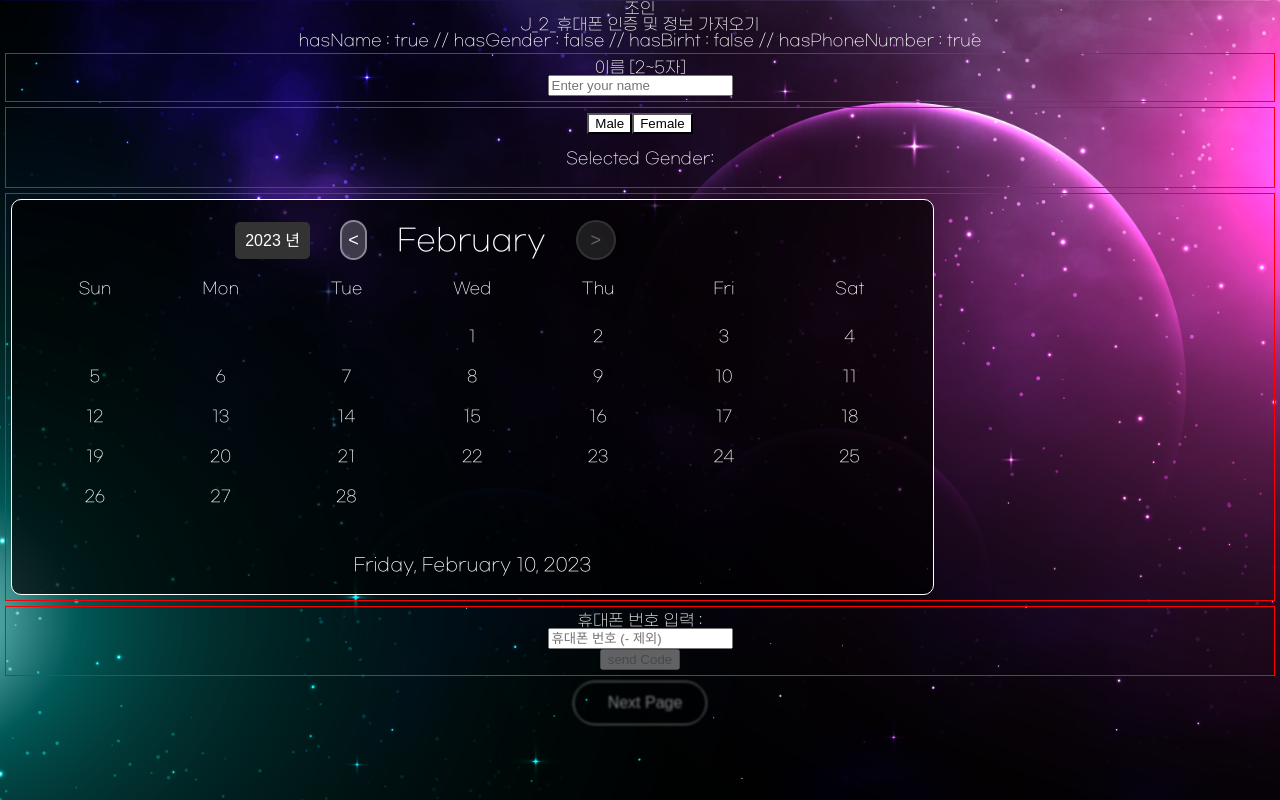
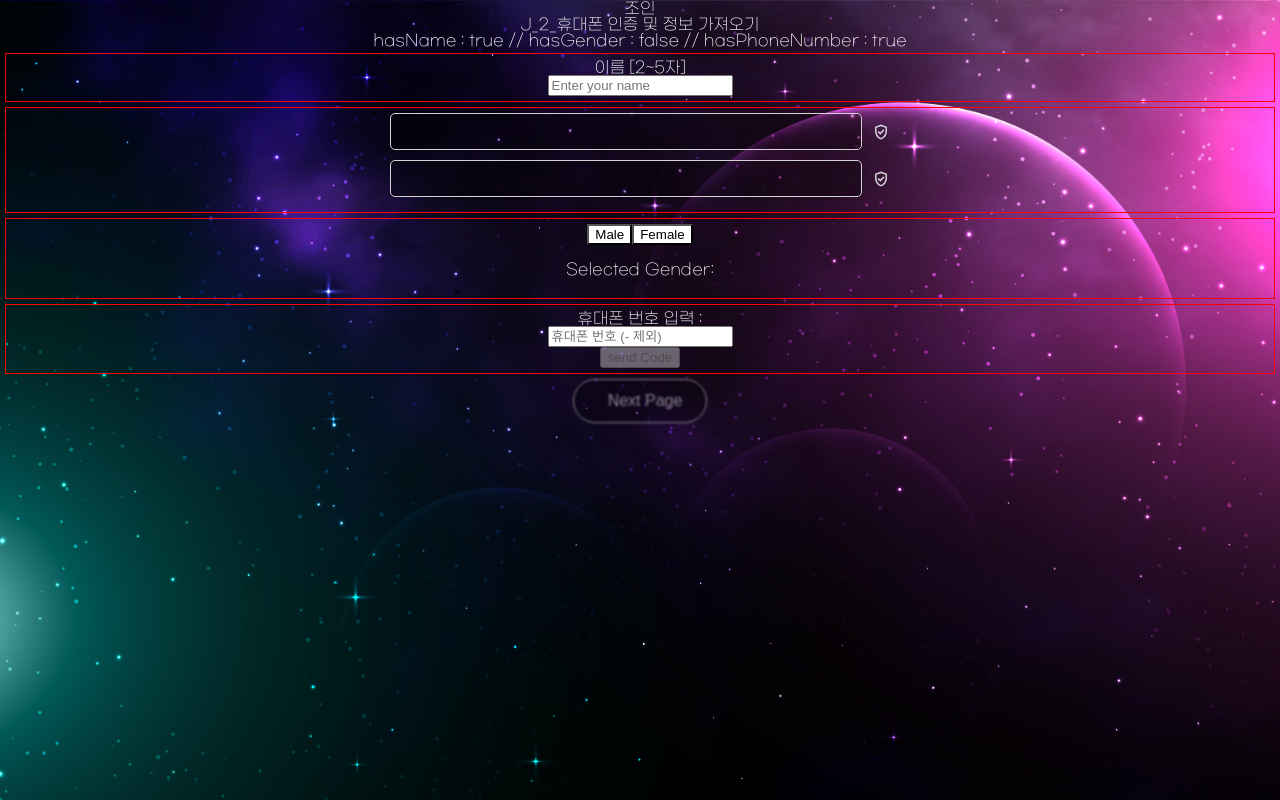
Before and after one commit to Hoony-JSG/RendezBoo, a React (Create React App) app in the folder A107-front/a107-app/: page /join in a window 1280 px wide. Built offline with nearby package versions, Linux system fonts and the light colour scheme.

Commit message:
feat: 비밀번호 생성기 구현

```diff
--- /dev/null
+++ b/A107-front/a107-app/src/Styles/JoinPasswordStyle.css
@@ -0,0 +1,53 @@
+.password-input-container {
+  display: flex;
+  flex-direction: column;
+  align-items: center;
+  justify-content: center;
+}
+
+.password-input {
+  display: flex;
+  align-items: center;
+  margin-bottom: 10px;
+  width: 100%;
+  max-width: 500px;
+}
+
+.PWinput {
+  background-color: rgba(0, 0, 0, 0.3);
+  border: 1px solid lightgray;
+  border-radius: 5px;
+  padding: 10px;
+  color: white;
+  width: 100%;
+}
+
+.validation-icon {
+  font-size: 20px;
+  margin-left: 10px;
+}
+
+.success {
+  animation: glowing 3s ease-in-out infinite alternate;
+  border-radius: 10px;
+}
+
+@keyframes glowing {
+  from {
+    box-shadow: 1px 1px 20px rgba(255, 255, 224, 0);
+  }
+  to {
+    box-shadow: 1px 1px 20px rgba(255, 255, 224, 0);
+  }
+}
+
+.error {
+  color: lightgray;
+}
+
+.error-message {
+  color: lightgray;
+  margin-top: 5px;
+  text-align: center;
+  width: 100%;
+}
--- a/A107-front/a107-app/src/components/JoinComponents/JoinItem2nd.jsx
+++ b/A107-front/a107-app/src/components/JoinComponents/JoinItem2nd.jsx
@@ -1,21 +1,22 @@
 import '../../Styles/temp_border_style.css'
-import JoinItemBirth from './JoinItemBirth'
+
 import JoinItemName from './JoinItemName'
 import JoinItemPhoneNumber from './JoinItemPhoneNumber'
 import JoinItemGender from './JoinItemGender'
 import { useState } from 'react'
 import NextPageButton from './NextPageButton'
+import JoinPassword from './JoinPassword'
 
 const JoinItem2nd = (props) => {
   const [hasName, setHasName] = useState(true)
   const [hasGender, setHasGender] = useState(false)
-  const [hasBirth, setHasBirth] = useState(true)
   const [hasPhoneNumber, setHasPhoneNumber] = useState(true)
+  const [hasPW, setHasPW] = useState(false)
   const wholeHas = [
     [hasName, setHasName],
     [hasGender, setHasGender],
-    [hasBirth, setHasBirth],
     [hasPhoneNumber, setHasPhoneNumber],
+    [hasPW, setHasPW],
   ]
 
   const setWholeHas = (index, value) => {
@@ -26,17 +27,17 @@ const JoinItem2nd = (props) => {
     <div>
       J_2_휴대폰 인증 및 정보 가져오기
       <br />
-      {`hasName : ${hasName} // hasGender : ${hasGender} // hasBirht : ${hasBirth} // hasPhoneNumber : ${hasPhoneNumber}`}
+      {`hasName : ${hasName} // hasGender : ${hasGender} // hasPhoneNumber : ${hasPhoneNumber}`}
       <div>
         <div>
           <div className="temp_border_style">
             <JoinItemName setHas={setWholeHas} />
           </div>
           <div className="temp_border_style">
-            <JoinItemGender setHas={setWholeHas} />
+            <JoinPassword setHas={setWholeHas} />
           </div>
           <div className="temp_border_style">
-            <JoinItemBirth setHas={setWholeHas} />
+            <JoinItemGender setHas={setWholeHas} />
           </div>
           <div className="temp_border_style">
             <JoinItemPhoneNumber setHas={setWholeHas} />
@@ -46,7 +47,6 @@ const JoinItem2nd = (props) => {
           <NextPageButton
             hasName={hasName}
             hasGender={hasGender}
-            hasBirth={hasBirth}
             hasPhoneNumber={hasPhoneNumber}
             setNext={props.setNext}
           />
--- a/A107-front/a107-app/src/components/JoinComponents/JoinItem3rd.jsx
+++ b/A107-front/a107-app/src/components/JoinComponents/JoinItem3rd.jsx
@@ -1,11 +1,11 @@
 import RocketItem from '../RocketComponents/RocketItem'
-
+import JoinItemBirth from './JoinItemBirth'
 import '../../Styles/temp_border_style.css'
 import NextPageButton from './NextPageButton'
 import { useState } from 'react'
 const JoinItem3rd = (props) => {
   const [hasProfileImage, setHasProfileImage] = useState(false)
-
+  const [hasBirth, setHasBirth] = useState(true)
   return (
     <div>
       <div className="temp_border_style">
@@ -15,8 +15,12 @@ const JoinItem3rd = (props) => {
           <RocketItem ver="Start" setTrue={setHasProfileImage} />
         </div>
       </div>
+      <div className="temp_border_style">
+        <JoinItemBirth setHas={setHasBirth} />
+      </div>
       <NextPageButton
         hasProfileImage={hasProfileImage}
+        hasBirth={hasBirth}
         setNext={props.setNext}
       />
     </div>
--- a/A107-front/a107-app/src/components/JoinComponents/JoinItemBirth.jsx
+++ b/A107-front/a107-app/src/components/JoinComponents/JoinItemBirth.jsx
@@ -77,9 +77,9 @@ const JoinItemBirth = (props) => {
   useEffect(() => {
     const birthYear = selectedDate.getFullYear()
     if (currentYear - birthYear >= 19) {
-      props.setHas(2, true)
+      props.setHas(true)
     } else {
-      props.setHas(2, false)
+      props.setHas(false)
     }
     console.log(
       '년도 : ' +
--- /dev/null
+++ b/A107-front/a107-app/src/components/JoinComponents/JoinPassword.jsx
@@ -0,0 +1,102 @@
+import React, { useEffect, useState } from 'react'
+import { FaCheckCircle, FaExclamationCircle } from 'react-icons/fa'
+import { MdGppGood, MdOutlineGppGood } from 'react-icons/md'
+
+import '../../Styles/JoinPasswordStyle.css'
+const JoinPassword = (props) => {
+  const [firstPassword, setFirstPassword] = useState('')
+  const [firstPasswordValid, setFirstPasswordValid] = useState(false)
+
+  const [secondPassword, setSecondPassword] = useState('')
+
+  const [passwordsMatch, setPasswordsMatch] = useState(false)
+
+  const [errorMessage, setErrorMessage] = useState('')
+
+  const [showPassword, setShowPassword] = useState(false)
+
+  const validateFirstPassword = (password) => {
+    if (password.length < 4 || password.length > 20) {
+      setErrorMessage('Password length should be between 4 and 20 characters.')
+      setFirstPasswordValid(false)
+      return false
+    } else if (
+      !/^(?=.*[A-Za-z])(?=.*\d)(?=.*[@$!%*#?&])[A-Za-z\d@$!%*#?&]{4,}$/.test(
+        password
+      )
+    ) {
+      setErrorMessage(
+        'Password should contain at least one letter, one number, and one special character (!,@,#,$)'
+      )
+      setFirstPasswordValid(false)
+      return false
+    }
+    setErrorMessage('')
+    setFirstPasswordValid(true)
+    return true
+  }
+
+  const handleFirstPasswordChange = (event) => {
+    setFirstPassword(event.target.value)
+    if (secondPassword !== '') {
+      setSecondPassword('')
+      props.setHas(3, false)
+    }
+    validateFirstPassword(event.target.value)
+  }
+
+  const handleSecondPasswordChange = (event) => {
+    setSecondPassword(event.target.value)
+    setPasswordsMatch(event.target.value === firstPassword)
+  }
+
+  const handleMouseEnter = () => {
+    setShowPassword(true)
+  }
+
+  const handleMouseLeave = () => {
+    setShowPassword(false)
+  }
+  const handleWholePWRight = () => {
+    if (passwordsMatch) props.setHas(3, true)
+  }
+  useEffect(handleWholePWRight, [passwordsMatch])
+
+  return (
+    <div className="password-input-container">
+      <div className="password-input">
+        <input
+          className="PWinput"
+          type={showPassword ? 'text' : 'password'}
+          value={firstPassword}
+          onChange={handleFirstPasswordChange}
+          onMouseEnter={handleMouseEnter}
+          onMouseLeave={handleMouseLeave}
+        />
+        {firstPasswordValid ? (
+          <MdGppGood className="validation-icon success" />
+        ) : (
+          <MdOutlineGppGood className="validation-icon error" />
+        )}
+      </div>
+      {errorMessage && <div className="error-message">{errorMessage}</div>}
+      <div className="password-input">
+        <input
+          className="PWinput"
+          type={showPassword ? 'text' : 'password'}
+          value={secondPassword}
+          onChange={handleSecondPasswordChange}
+          onMouseEnter={handleMouseEnter}
+          onMouseLeave={handleMouseLeave}
+        />
+        {passwordsMatch ? (
+          <MdGppGood className="validation-icon success" />
+        ) : (
+          <MdOutlineGppGood className="validation-icon error" />
+        )}
+      </div>
+    </div>
+  )
+}
+
+export default JoinPassword
--- a/A107-front/a107-app/src/components/JoinComponents/VerificationCode.jsx
+++ b/A107-front/a107-app/src/components/JoinComponents/VerificationCode.jsx
@@ -40,7 +40,7 @@ const VerificationCode = (props) => {
       setFixReadOnly(true)
       setShowCheckButton(false)
       setShowResendButton(false)
-      props.setHas(3, true)
+      props.setHas(2, true)
     } catch (error) {
       console.log('인증 코드 에러 발생')
       console.log('전송된 인증번호 : ' + VerificationCode)
```
